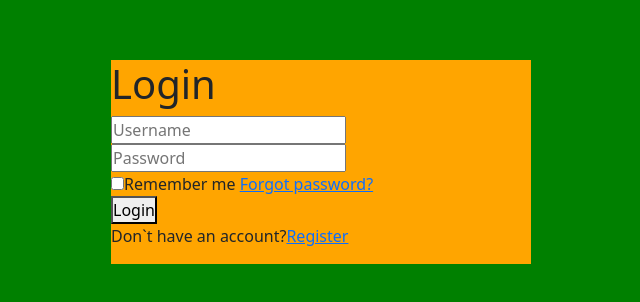
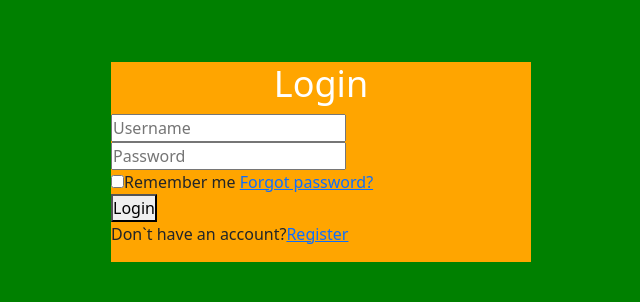
Before and after one commit to Alexandro0820/Alexandro0820.github.io, a plain HTML site: page index.html in a window 1280 px wide. Shown: the part 238-540 px from the top of the page, without its empty margins (319-959 px from the left). Drawn offline with nearby package versions, Linux system fonts and the light colour scheme.

Commit message:
thirdchange

```diff
--- a/index.css
+++ b/index.css
@@ -14,3 +14,8 @@ body{
     width: 420px;
     background-color: orange;
 }
+h1{
+    text-align: center;
+    font-size: 36px;
+    color: white;
+}
```
